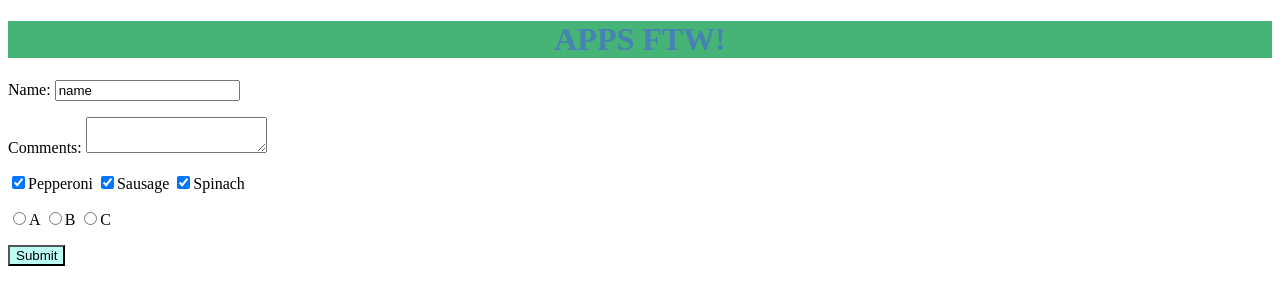
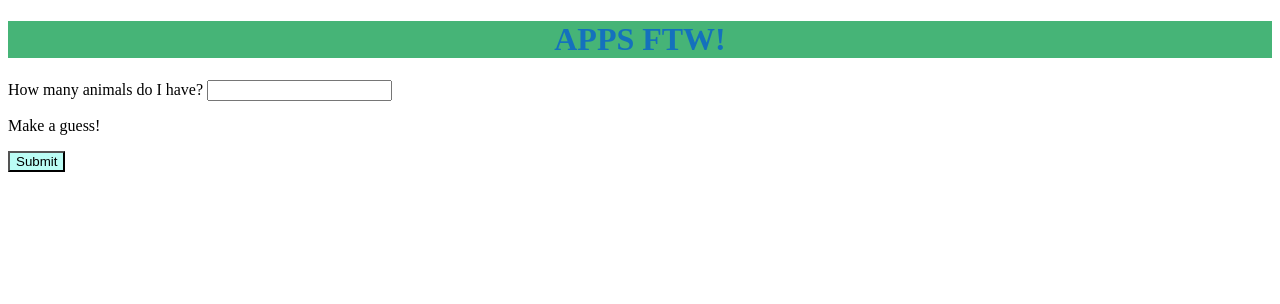
Before and after one commit to ajquintero/prep, a plain HTML site: page bcp-day-four/index.html in a window 1280 px wide. Drawn offline with Linux system fonts and the light colour scheme.

Commit message:
animal guessing game

```diff
--- a/bcp-day-four/index.html
+++ b/bcp-day-four/index.html
@@ -12,38 +12,13 @@
     <form onsubmit="return handleSubmit(event), false;">
         <p>
             <label>
-                Name:
-                <input name="name" type="text" value="name">
+                How many animals do I have?
+                <input name="guess" type="number">
             </label>
 
         </p>
 
-        <p>
-            <label>Comments:
-            <textarea></textarea>
-            </label>
-        </p>
-
-        <p>
-            <label>
-                <input checked value="pepperoni" name = "toppings"type="checkbox">Pepperoni
-            </label>
-            <label>
-                <input checked value="sausage" name = "toppings"type="checkbox">Sausage
-            </label>
-            <label>
-                <input checked value="spinach"name = "toppings"type="checkbox">Spinach
-            </label>
-
-
-        </p>
-        <label>
-                <p>
-                <input name="grade"type="radio">A
-                <input name="grade"type="radio">B
-                <input name="grade"type="radio">C
-            </p>
-        </label>
+        <p id="result">Make a guess!</p>
 
         <button>Submit</button>
 
--- a/bcp-day-four/index.js
+++ b/bcp-day-four/index.js
@@ -2,16 +2,15 @@ function handleSubmit(event) {
     var form = event.target;
     var elements = form.elements;
 
-    var name = elements.name.value;
+    var guess = elements.guess.value;
 
-    console.log("name", name);
+    var result = document.getElementById("result");
 
-    var comments = elements.comments.value;
-    console.log("comments", comments);
-
-     var toppings = elements.toppings.value;
-     console.log("toppings", topping);
-
-     var grade = elements.grade.value;
-     console.log("grade", grade);
+    if(guess == 5){
+        result.textContent = "Correct!";
+    } else if(guess < 5){
+        result.textContent = "Too low!";
+    } else {
+        result.textContent = "Too high!";
+    }
 }
--- a/bcp-day-four/main.css
+++ b/bcp-day-four/main.css
@@ -1,5 +1,5 @@
 h1{
-    color: steelblue;
+    color: rgb(20, 113, 189);
     text-align: center;
     background-color: #46b477;
     font-weight: bold;
```
